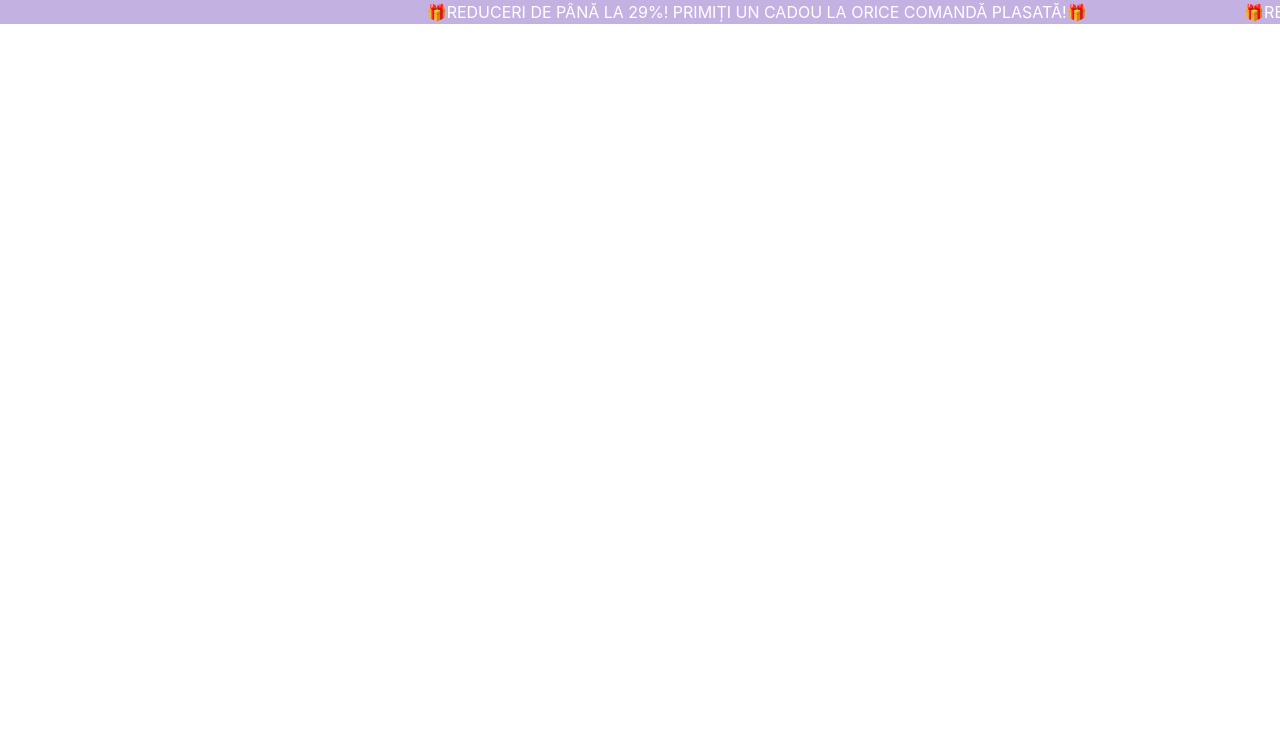
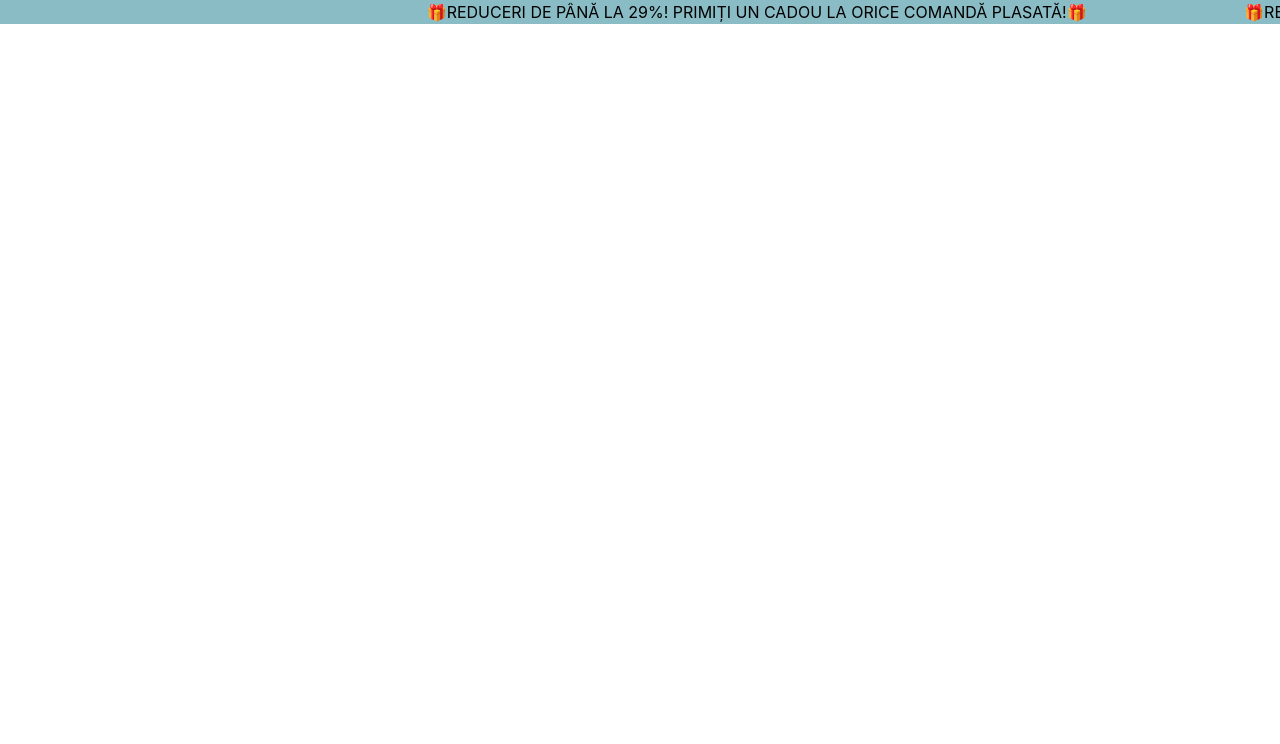
Before and after one commit to minagrd/testbaca, a plain HTML site: page index.html in a window 1280 px wide. Shown: the part 56-800 px from the top of the page. Drawn offline with nearby package versions, Linux system fonts and the light colour scheme.

Commit message:
colorissima

```diff
--- a/index.html
+++ b/index.html
@@ -8,7 +8,7 @@
     <style>
 
 #scroll-container {
- background-color: #C3B1E1;
+ background-color: #89bcc4;
   overflow: hidden;
 }
 
@@ -21,7 +21,7 @@
   -moz-animation: my-animation 15s linear infinite;
   -webkit-animation: my-animation 15ss linear infinite;
   animation: my-animation 15s linear infinite;
-  color: white;
+  color:black;
   white-space: nowrap;
     text-overflow: clip;
 
```
